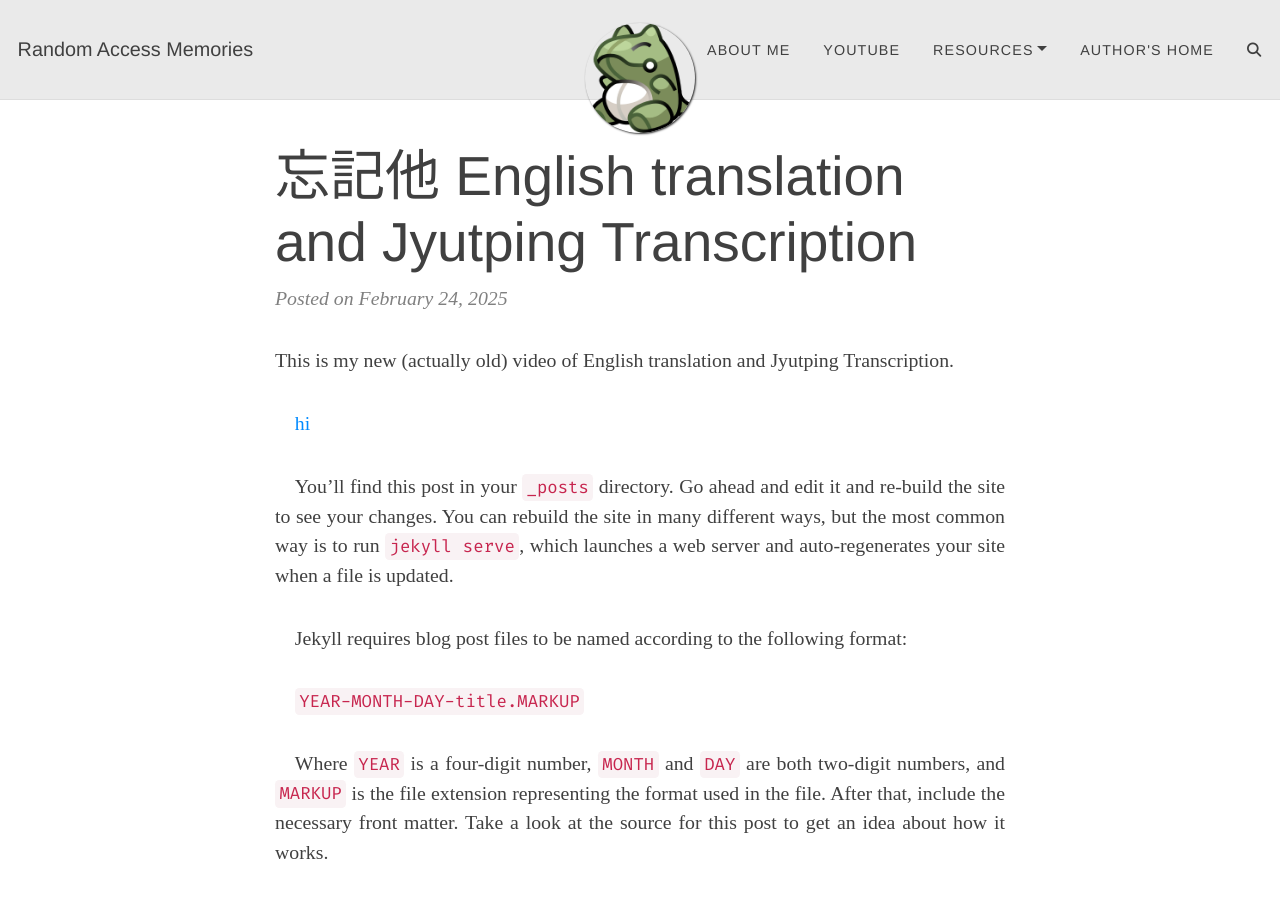
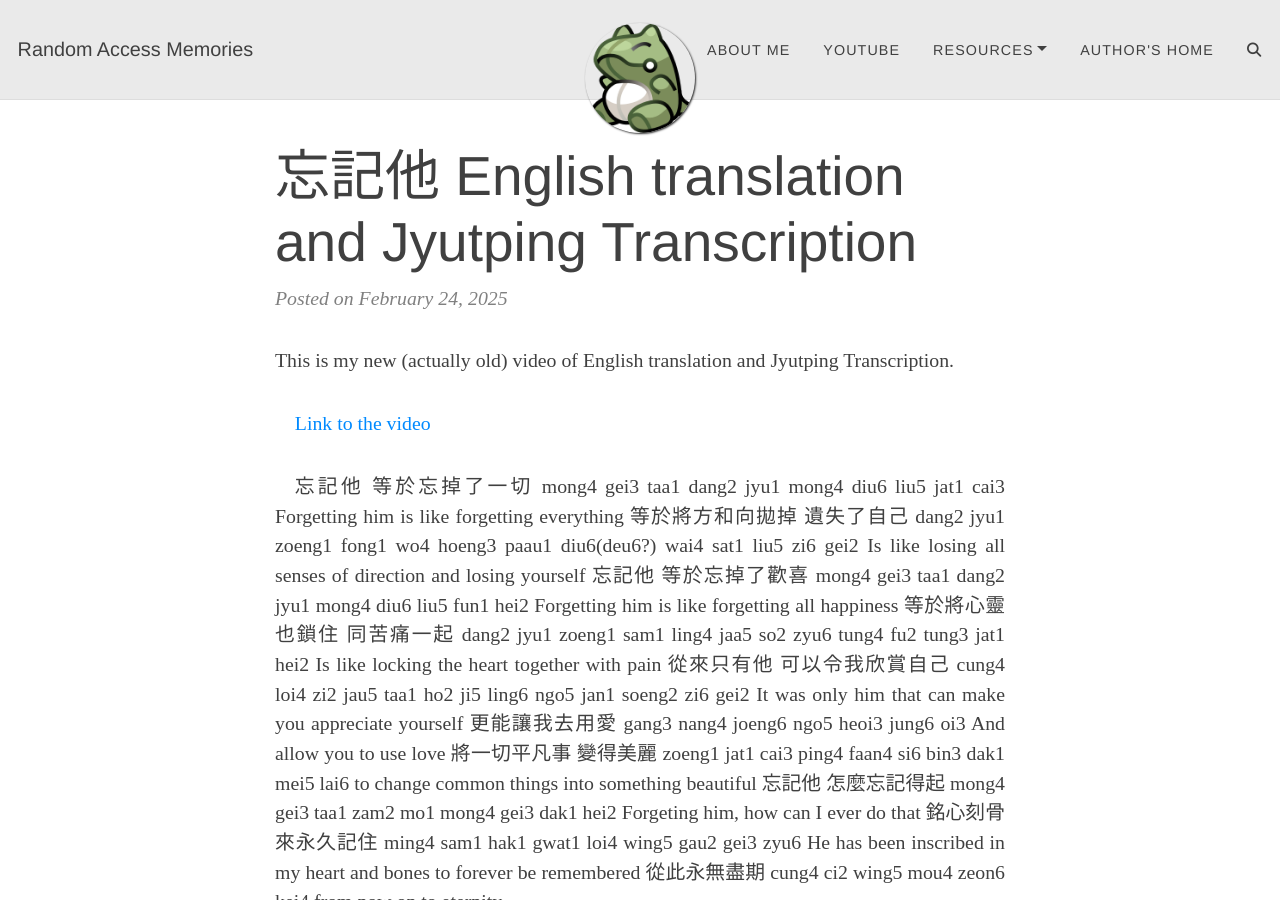
Before and after one commit to Zeugnis04/zeugnis04.github.io, a Jekyll site: the page built from _posts/2025-02-24-welcome-to-jekyll.markdown, in a window 1280 px wide and 900 px high. Built offline with Jekyll 4.4.1, drawn with Linux system fonts in a browser that asks for light colours; comment, search, counter and statistics services are not loaded; some of the changed text lies outside the part shown.

Commit message:
Added post

```diff
--- a/_posts/2025-02-24-welcome-to-jekyll.markdown
+++ b/_posts/2025-02-24-welcome-to-jekyll.markdown
@@ -7,8 +7,38 @@ categories: jekyll update
 
 This is my new (actually old) video of English translation and Jyutping Transcription.
 
-[hi](https://www.youtube.com/watch?v=mOligV1dSLY)
+[Link to the video](https://www.youtube.com/watch?v=mOligV1dSLY)
 
+忘記他 等於忘掉了一切
+mong4 gei3 taa1 dang2 jyu1 mong4 diu6 liu5 jat1 cai3
+Forgetting him is like forgetting everything
+等於將方和向拋掉 遺失了自己
+dang2 jyu1 zoeng1 fong1 wo4 hoeng3 paau1 diu6(deu6?) wai4 sat1 liu5 zi6 gei2
+Is like losing all senses of direction and losing yourself
+忘記他 等於忘掉了歡喜
+mong4 gei3 taa1 dang2 jyu1 mong4 diu6 liu5 fun1 hei2
+Forgetting him is like forgetting all happiness
+等於將心靈也鎖住 同苦痛一起
+dang2 jyu1 zoeng1 sam1 ling4 jaa5 so2 zyu6 tung4 fu2 tung3 jat1 hei2
+Is like locking the heart together with pain
+從來只有他 可以令我欣賞自己
+cung4 loi4 zi2 jau5 taa1 ho2 ji5 ling6 ngo5 jan1 soeng2 zi6 gei2
+It was only him that can make you appreciate yourself
+更能讓我去用愛
+gang3 nang4 joeng6 ngo5 heoi3 jung6 oi3
+And allow you to use love
+將一切平凡事 變得美麗
+zoeng1 jat1 cai3 ping4 faan4 si6 bin3 dak1 mei5 lai6
+to change common things into something beautiful
+忘記他 怎麼忘記得起
+mong4 gei3 taa1 zam2 mo1 mong4 gei3 dak1 hei2
+Forgeting him, how can I ever do that
+銘心刻骨來永久記住
+ming4 sam1 hak1 gwat1 loi4 wing5 gau2 gei3 zyu6
+He has been inscribed in my heart and bones to forever be remembered
+從此永無盡期
+cung4 ci2 wing5 mou4 zeon6 kei4
+from now on to eternity
 
 
 
```
Also changed, not shown: 1 other file.
